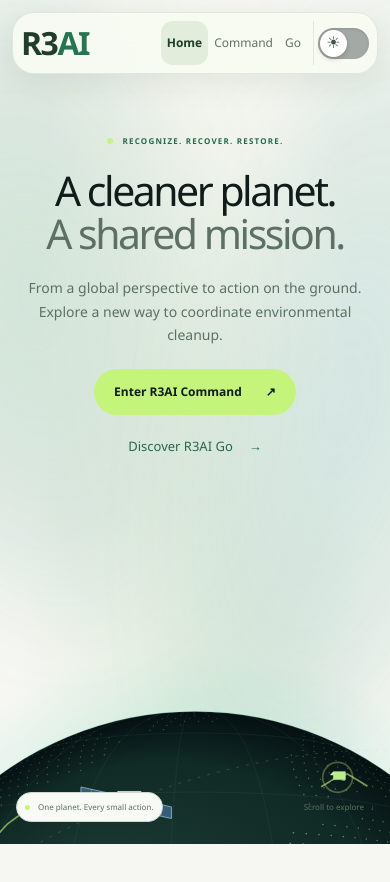
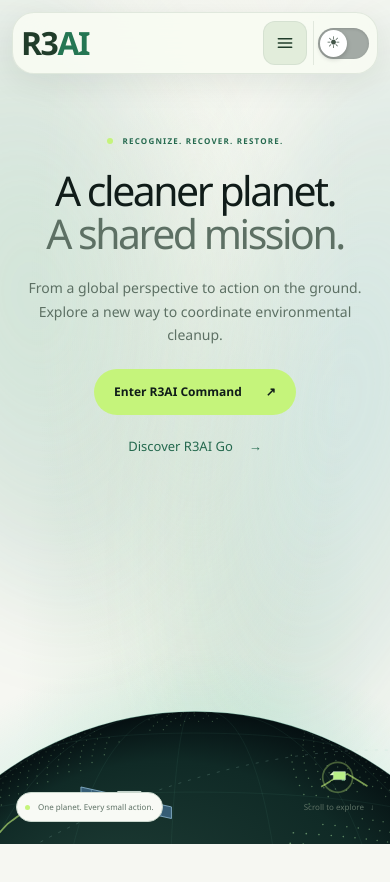
Before and after one commit to KnightHacksTeam2026/R3AI, a Next.js app in the folder frontend/: page / in a window 390 px wide. Shown: the top 882 px of the page. Built offline with nearby package versions, Linux system fonts and the light colour scheme.

Commit message:
Fixed navbar

```diff
--- a/frontend/src/app/command/command.module.css
+++ b/frontend/src/app/command/command.module.css
@@ -182,6 +182,8 @@
 .root :global(.command-search-submit) { display: grid; place-items: center; width: 32px; height: 32px; flex-shrink: 0; border: 0; border-radius: 8px; background: var(--cmd-accent); color: var(--cmd-accent-text); cursor: pointer; }
 .root :global(.command-search-submit):disabled { background: transparent; color: var(--cmd-muted); opacity: .5; cursor: default; }
 .root :global(.command-search-surface) input { font-size: 16px; }
+/* The rounded search container owns the input's focus indicator. */
+.root :global(.command-search-surface) input:focus-visible { outline: none; }
 .root :global(.command-search-surface) input::-webkit-search-cancel-button { display: none; }
 .root :global(.command-search-close) { display: grid; flex-shrink: 0; width: 36px; min-height: 36px; }
 .root :global(#command-search-results) { width: 100%; left: 0; background: var(--cmd-panel-solid); }
--- a/frontend/src/app/command/page.tsx
+++ b/frontend/src/app/command/page.tsx
@@ -149,7 +149,7 @@
         </div>
         <div className="command-workspace hidden min-h-0 flex-1 lg:grid">
           <div className="command-mission-column command-panel-scroll pointer-events-auto min-h-0 max-h-full self-start overflow-y-auto rounded-[22px]">{missionPanel}</div>
-          <aside aria-label="Mission inspector" className="command-inspector command-glass pointer-events-auto flex min-h-0 max-h-full flex-col self-start overflow-hidden">
+          <aside aria-label="Mission inspector" className="command-inspector command-glass pointer-events-auto flex min-h-0 max-h-full flex-col self-start overflow-hidden rounded-[22px]">
             <div className="flex shrink-0 border-b border-[var(--cmd-border)] p-2" role="group" aria-label="Inspector view">
               {(["bots", "telemetry"] as const).map(view => <button key={view} type="button" aria-pressed={inspector === view} onClick={() => setInspector(view)} className={`min-h-11 flex-1 rounded-xl text-xs font-semibold ${inspector === view ? "bg-[var(--cmd-accent)] text-[var(--cmd-accent-text)]" : ""}`}>{view === "bots" ? `Fleet · ${demo.bots.length}` : "Bot telemetry"}</button>)}
             </div>
--- a/frontend/src/components/shared/Navbar.module.css
+++ b/frontend/src/components/shared/Navbar.module.css
@@ -3,6 +3,7 @@
   --nav-muted: #607466;
   --nav-border: #c9d5c780;
   --nav-active: #e2eddb;
+  --nav-surface: #f8fbf3;
   display: flex;
   align-items: center;
   gap: 12px;
@@ -15,9 +16,12 @@
   color: var(--nav-text);
   box-shadow: 0 8px 32px #10281d14;
   backdrop-filter: blur(24px);
+  -webkit-backdrop-filter: blur(24px);
   font-family: var(--font-site);
 }
-:global(html[data-theme="dark"]) .surface { --nav-text: #edf4e8; --nav-muted: #a6b9ad; --nav-border: #d4e5d52b; --nav-active: #c5f47b20; background: #101c19ed; }
+:global(html[data-theme="dark"]) .surface { --nav-text: #edf4e8; --nav-muted: #a6b9ad; --nav-border: #d4e5d52b; --nav-active: #c5f47b20; --nav-surface: #101c19; background: #101c19ed; }
+.navigation { position: relative; flex-shrink: 0; }
+.menuToggle { display: none; width: 44px; height: 44px; align-items: center; justify-content: center; border: 1px solid var(--nav-border); border-radius: 12px; background: var(--nav-active); color: var(--nav-text); cursor: pointer; }
 .brand { display: flex; flex-direction: column; align-items: flex-start; justify-content: center; flex-shrink: 0; min-height: 44px; margin-right: auto; text-decoration: none; }
 .mark { position: relative; display: block; color: var(--nav-text); font-family: var(--font-site); font-size: 42px; line-height: 1; font-weight: 700; letter-spacing: -2px; white-space: nowrap; }
 .ai { color: #247653; }
@@ -38,14 +42,14 @@
 .surface :focus-visible { outline: 2px solid #4a966e; outline-offset: 3px; }
 @media (max-width: 380px) {
   .surface .mark { font-size: 26px; letter-spacing: -1.4px; }
-  .surface .links a { padding-inline: 3px; font-size: 11px; }
-  .actions > button:not([role="switch"]) { width: 32px; padding-inline: 0; }
 }
 @media (max-width: 1099px) { .mark { font-size: 36px; } }
 @media (max-width: 639px) {
   .surface { gap: 6px; padding: 8px; }
-  .links { gap: 0; }
-  .links a { padding: 0 6px; }
+  .menuToggle { display: flex; }
+  .links { display: none; position: absolute; top: calc(100% + 12px); right: 0; z-index: 50; width: 180px; padding: 6px; border: 1px solid var(--nav-border); border-radius: 16px; background: var(--nav-surface); box-shadow: 0 12px 32px #10281d26; }
+  .links[data-open="true"] { display: flex; flex-direction: column; }
+  .links a { justify-content: flex-start; padding: 0 12px; font-size: 14px; }
   .actions { gap: 4px; padding-left: 4px; }
 }
 @media (min-width: 381px) and (max-width: 639px) { .mark { font-size: 32px; letter-spacing: -1.5px; } }
--- a/frontend/src/components/shared/Navbar.tsx
+++ b/frontend/src/components/shared/Navbar.tsx
@@ -2,7 +2,7 @@
 
 import Link from "next/link";
 import { usePathname } from "next/navigation";
-import type { ReactNode } from "react";
+import { useEffect, useId, useRef, useState, type ReactNode } from "react";
 import styles from "./Navbar.module.css";
 import ThemeSwitch from "./ThemeSwitch";
 
@@ -10,14 +10,50 @@
 
 export default function Navbar({ actions, search }: { actions?: ReactNode; search?: ReactNode }) {
   const pathname = usePathname();
+  const [menuOpen, setMenuOpen] = useState(false);
+  const navigationId = useId();
+  const navigationRef = useRef<HTMLDivElement>(null);
+  const toggleRef = useRef<HTMLButtonElement>(null);
+
+  useEffect(() => {
+    if (!menuOpen) return;
+    const dismiss = (event: PointerEvent) => {
+      if (!navigationRef.current?.contains(event.target as Node)) setMenuOpen(false);
+    };
+    const escape = (event: KeyboardEvent) => {
+      if (event.key === "Escape") {
+        setMenuOpen(false);
+        toggleRef.current?.focus();
+      }
+    };
+    const desktop = window.matchMedia("(min-width: 640px)");
+    const resize = () => { if (desktop.matches) setMenuOpen(false); };
+    document.addEventListener("pointerdown", dismiss);
+    document.addEventListener("keydown", escape);
+    desktop.addEventListener("change", resize);
+    return () => {
+      document.removeEventListener("pointerdown", dismiss);
+      document.removeEventListener("keydown", escape);
+      desktop.removeEventListener("change", resize);
+    };
+  }, [menuOpen]);
   return <div className={styles.surface}>
     <Link href="/" aria-label="R3AI home" className={styles.brand}>
       <span className={styles.mark} aria-hidden="true">R3<span className={styles.ai}>AI</span></span>
     </Link>
     {search && <div className={styles.search}>{search}</div>}
-    <nav aria-label="Main navigation" className={styles.links}>
-      {links.map(({ href, label }) => <Link key={href} href={href} aria-current={(pathname === href || (href !== "/" && pathname.startsWith(`${href}/`))) ? "page" : undefined}>{label}</Link>)}
-    </nav>
+    <div className={styles.navigation} ref={navigationRef} onBlur={(event) => {
+      if (!event.currentTarget.contains(event.relatedTarget)) setMenuOpen(false);
+    }}>
+      <button ref={toggleRef} type="button" className={styles.menuToggle} aria-label="Main navigation" aria-expanded={menuOpen} aria-controls={navigationId} onClick={() => setMenuOpen(!menuOpen)}>
+        <svg width="20" height="20" viewBox="0 0 24 24" fill="none" stroke="currentColor" strokeWidth="1.8" strokeLinecap="round" aria-hidden="true">
+          <path d={menuOpen ? "M6 6l12 12M6 18L18 6" : "M4 7h16M4 12h16M4 17h16"} />
+        </svg>
+      </button>
+      <nav id={navigationId} aria-label="Main navigation" className={styles.links} data-open={menuOpen}>
+        {links.map(({ href, label }) => <Link key={href} href={href} onClick={() => setMenuOpen(false)} aria-current={(pathname === href || (href !== "/" && pathname.startsWith(`${href}/`))) ? "page" : undefined}>{label}</Link>)}
+      </nav>
+    </div>
     <div className={styles.actions}>{actions}<ThemeSwitch /></div>
   </div>;
 }
```
